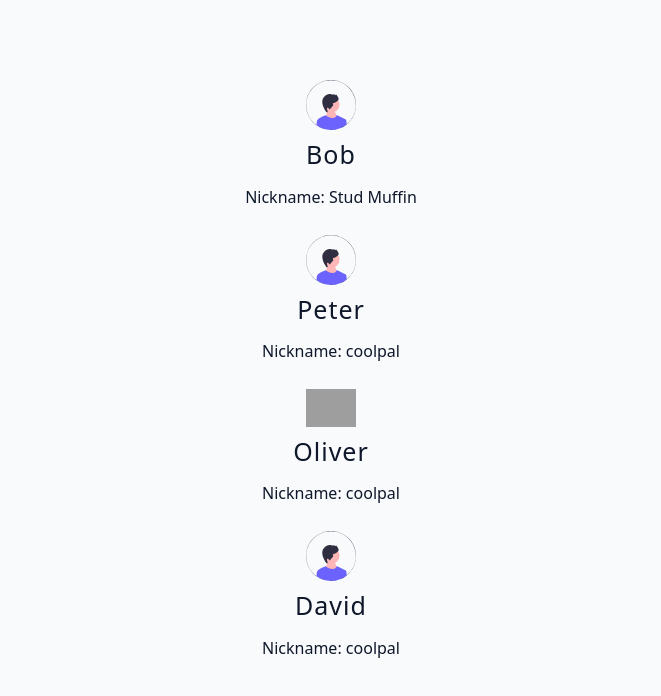
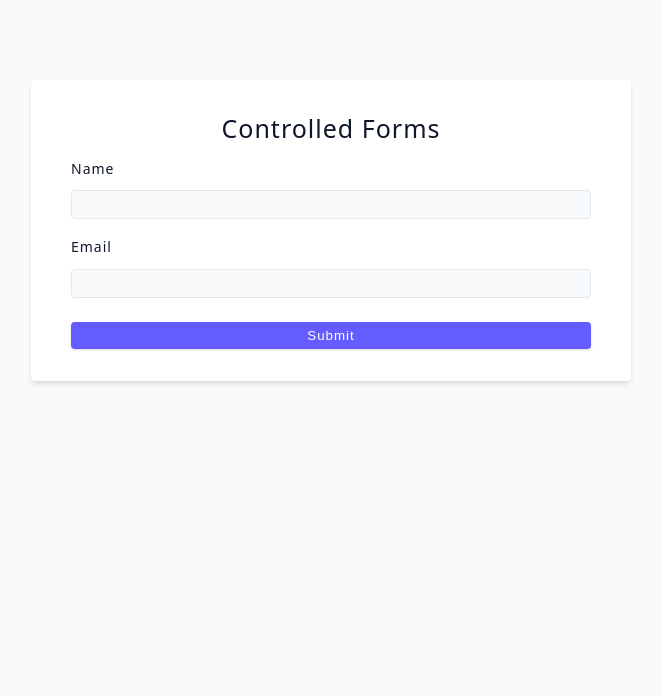
Before and after one commit to priyak1203/react-advanced-concepts, a React (Vite) app: page / in a window 1280 px wide. Shown: the top 696 px of the page, without its empty margins (309-970 px from the left). Built offline with nearby package versions, Linux system fonts and the light colour scheme; grey boxes are pictures that could not be loaded.

Commit message:
form setup

```diff
--- a/src/App.jsx
+++ b/src/App.jsx
@@ -20,6 +20,7 @@
 import Navbar from './tutorial/04-project-structure/Navbar';
 import { AboutPage, HomePage } from './tutorial/04-project-structure/Pages';
 import List from './tutorial/05-leverage-javascript/List';
+import ControlledInputs from './tutorial/06-forms/01-controlled-inputs';
 
 function App() {
   return (
@@ -47,7 +48,8 @@
       {/* <HomePage />
       <AboutPage /> */}
       {/* <Example /> */}
-      <List />
+      {/* <List /> */}
+      <ControlledInputs />
     </div>
   );
 }
--- /dev/null
+++ b/src/tutorial/06-forms/01-controlled-inputs.jsx
@@ -0,0 +1,24 @@
+const ControlledInputs = () => {
+  return (
+    <form className="form">
+      <h4>controlled forms</h4>
+      <div className="form-row">
+        <label htmlFor="name" className="form-label">
+          name
+        </label>
+        <input type="text" id="name" className="form-input" />
+      </div>
+      <div className="form-row">
+        <label htmlFor="email" className="form-label">
+          email
+        </label>
+        <input type="email" id="email" className="form-input" />
+      </div>
+      <button type="submit" className="btn btn-block">
+        submit
+      </button>
+    </form>
+  );
+};
+
+export default ControlledInputs;
```
